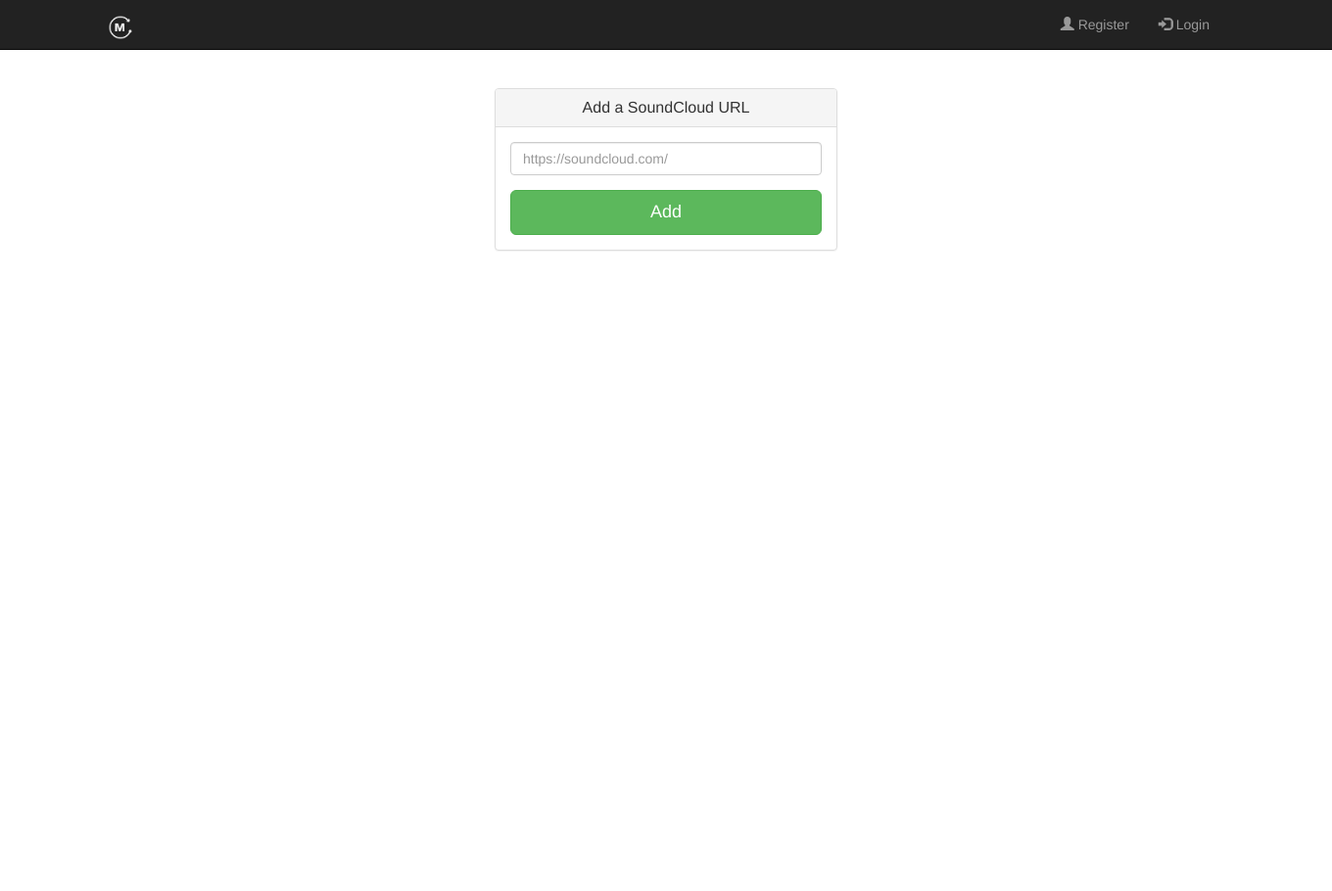
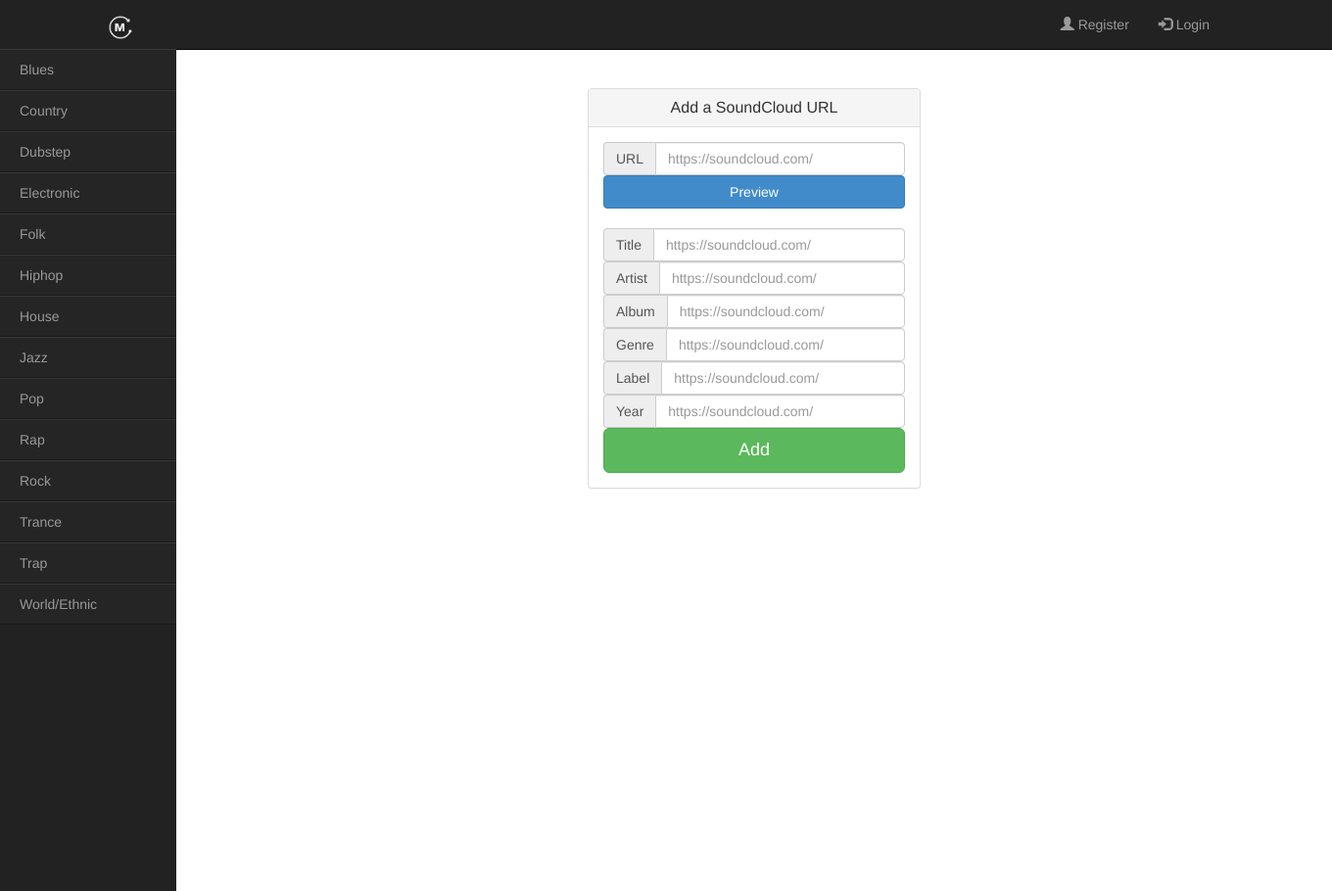
Before and after one commit to ClareCat/Mixt., a Flask app: page /add in a window 1360 px wide. Shown: the whole page at 98% size. Run offline with Flask 2, Linux system fonts and the light colour scheme; parts of the project's set-up code (start-up, migrations or seed data) failed here and were passed over; some libraries are stand-ins or nearby versions.

Commit message:
sidebar changes and fields. TODO: form filling, fix submission errors, finish widget

```diff
--- a/requirements.txt
+++ b/requirements.txt
@@ -19,3 +19,4 @@ simplejson==3.3.3
 soundcloud==0.4.1
 urllib3==1.8
 wsgiref==0.1.2
+praw==2.1.15
--- /dev/null
+++ b/static/css/sidebar.css
@@ -0,0 +1,145 @@
+.row{
+    margin-left:0px;
+    margin-right:0px;
+}
+
+#wrapper {
+    padding-left: 70px;
+    transition: all .4s ease 0s;
+    height: 100%
+}
+
+#sidebar-wrapper {
+    margin-left: -180px;
+    left: 70px;
+    width: 180px;
+    background: #222;
+    position: fixed;
+    height: 100%;
+    z-index: 10000;
+    transition: all .4s ease 0s;
+}
+
+.sidebar-nav {
+    display: block;
+    float: left;
+    width: 180px;
+    list-style: none;
+    margin: 0;
+    padding: 0;
+}
+#page-content-wrapper {
+    padding-left: 0;
+    margin-left: 0;
+    width: 100%;
+    height: auto;
+}
+#wrapper.active {
+    padding-left: 180px;
+}
+#wrapper.active #sidebar-wrapper {
+    left: 180px;
+}
+
+#page-content-wrapper {
+  width: 100%;
+}
+
+#sidebar_menu li a, .sidebar-nav li a {
+    color: #999;
+    display: block;
+    float: left;
+    text-decoration: none;
+    width: 180px;
+    background: #252525;
+    border-top: 1px solid #373737;
+    border-bottom: 1px solid #1A1A1A;
+    -webkit-transition: background .5s;
+    -moz-transition: background .5s;
+    -o-transition: background .5s;
+    -ms-transition: background .5s;
+    transition: background .5s;
+}
+.sidebar_name {
+    padding-top: 25px;
+    color: #fff;
+    opacity: .7;
+}
+
+.sidebar-nav li {
+  line-height: 40px;
+  text-indent: 20px;
+}
+
+.sidebar-nav li a {
+  color: #999999;
+  display: block;
+  text-decoration: none;
+}
+
+.sidebar-nav li a:hover {
+  color: #fff;
+  background: rgba(255,255,255,0.2);
+  text-decoration: none;
+}
+
+.sidebar-nav li a:active,
+.sidebar-nav li a:focus {
+  text-decoration: none;
+}
+
+.sidebar-nav > .sidebar-brand {
+  height: 65px;
+  line-height: 60px;
+  font-size: 18px;
+}
+
+.sidebar-nav > .sidebar-brand a {
+  color: #999999;
+}
+
+.sidebar-nav > .sidebar-brand a:hover {
+  color: #fff;
+  background: none;
+}
+
+#main_icon
+{
+    float:right;
+   padding-right: 65px;
+   padding-top:20px;
+}
+.sub_icon
+{
+    float:right;
+   padding-right: 65px;
+   padding-top:10px;
+}
+.content-header {
+  height: 65px;
+  line-height: 65px;
+}
+
+.content-header h1 {
+  margin: 0;
+  margin-left: 20px;
+  line-height: 65px;
+  display: inline-block;
+}
+
+@media (max-width:767px) {
+    #wrapper {
+    padding-left: 70px;
+    transition: all .4s ease 0s;
+}
+#sidebar-wrapper {
+    left: 70px;
+}
+#wrapper.active {
+    padding-left: 180px;
+}
+#wrapper.active #sidebar-wrapper {
+    left: 180px;
+    width: 180px;
+    transition: all .4s ease 0s;
+}
--- a/templates/add.html
+++ b/templates/add.html
@@ -11,12 +11,39 @@
 			  	<div class="panel-body">
 			    	<form accept-charset="UTF-8" role="form" method=post action="/add">
 			    		{{ form.csrf_token }}
-                    <fieldset>
-			    	  	<div class="form-group">
-			    		    <input class="form-control" placeholder="https://soundcloud.com/" name="url" id="url" type="text">
+			    	  	<div class="input-group">
+			    	  		<span class="input-group-addon">URL</span>
+			    		    <input class="form-control" placeholder="https://soundcloud.com/" name="url" id="url" type="text"></input>
 			    		</div>
-			    		<input class="btn btn-lg btn-success btn-block" type="submit" value="Add">
-			    	</fieldset>
+			    		<input class="btn btn-primary btn-block" type="submit" value="Preview"></input>
+			    		<br/>
+
+
+			    		<div class="input-group">
+			    	  		<span class="input-group-addon">Title</span>
+			    		    <input class="form-control" placeholder="https://soundcloud.com/" name="url" id="url" type="text"></input>
+			    		</div>
+			    		<div class="input-group">
+			    	  		<span class="input-group-addon">Artist</span>
+			    		    <input class="form-control" placeholder="https://soundcloud.com/" name="url" id="url" type="text"></input>
+			    		</div>
+			    		<div class="input-group">
+			    	  		<span class="input-group-addon">Album</span>
+			    		    <input class="form-control" placeholder="https://soundcloud.com/" name="url" id="url" type="text"></input>
+			    		</div>
+			    		<div class="input-group">
+			    	  		<span class="input-group-addon">Genre</span>
+			    		    <input class="form-control" placeholder="https://soundcloud.com/" name="url" id="url" type="text"></input>
+			    		</div>
+			    		<div class="input-group">
+			    	  		<span class="input-group-addon">Label</span>
+			    		    <input class="form-control" placeholder="https://soundcloud.com/" name="url" id="url" type="text"></input>
+			    		</div>
+			    		<div class="input-group">
+			    	  		<span class="input-group-addon">Year</span>
+			    		    <input class="form-control" placeholder="https://soundcloud.com/" name="url" id="url" type="text"></input>
+			    		</div>
+			    		<input class="btn btn-lg btn-success btn-block" type="submit" value="Add"></input>
 			      	</form>
 			    </div>
 			</div>
--- a/templates/base.html
+++ b/templates/base.html
@@ -7,10 +7,13 @@
 		<!-- Le Stylesheets -->
 		<link href="{{ url_for('static', filename='css/bootstrap.min.css') }}" rel="stylesheet" media="screen">
 		<link href="{{ url_for('static', filename='css/starter-template.css') }}" rel="stylesheet" media="screen">
+		<link href="{{ url_for('static', filename='css/sidebar.css') }}" rel="stylesheet" media="screen">
 		<link href="{{ url_for('static', filename='css/custom-single-use-styles.css') }}" rel="stylesheet" media="screen">
 	</head>
 	<body>
 		{% set active_page = active_page|default('index') -%}
+		<div id="wrapper" class="active">
+
 		<!-- Navbar -->
 		<div class="navbar navbar-inverse navbar-fixed-top" role="navigation">
 	      <div class="container">
@@ -40,6 +43,26 @@
 	      </div>
 	    </div>
 	    <!-- End Navbar -->
+	    <!-- Sidebar -->
+	    <div id="sidebar-wrapper">
+	        <ul class="sidebar-nav" id="sidebar">
+	          <li><a href="/genre/blues">Blues</a></li>
+	          <li><a href="/genre/country">Country</a></li>
+	          <li><a href="/genre/dubstep">Dubstep</a></li>
+	          <li><a href="/genre/electronic">Electronic</a></li>
+	          <li><a href="/genre/folk">Folk</a></li>
+	          <li><a href="/genre/hiphop">Hiphop</a></li>
+	          <li><a href="/genre/house">House</a></li>
+	          <li><a href="/genre/jazz">Jazz</a></li>
+	          <li><a href="/genre/pop">Pop</a></li>
+	          <li><a href="/genre/rap">Rap</a></li>
+	          <li><a href="/genre/rock">Rock</a></li>
+	          <li><a href="/genre/trance">Trance</a></li>
+	          <li><a href="/genre/trap">Trap</a></li>
+	          <li><a href="/genre/world-ethnic">World/Ethnic</a></li>
+	        </ul>
+      	</div>
+	    <!-- End Sidebar -->
 
 		{% block content %}
 		{% endblock %}
--- a/templates/edit.html
+++ b/templates/edit.html
@@ -5,8 +5,7 @@
   <div class="row">
     <div class="span6">
       <h1>Edit</h1>
-      <h3>{{form.artist.data}} - {{form.songname.data
-      }}</h3>
+      <h3>{{form.artist.data}} - {{form.songname.data}}</h3>
       <form method=post action="/uploads/edit/{{ songid }}">
         <dl>
         	{{ form.csrf_token }}
```
